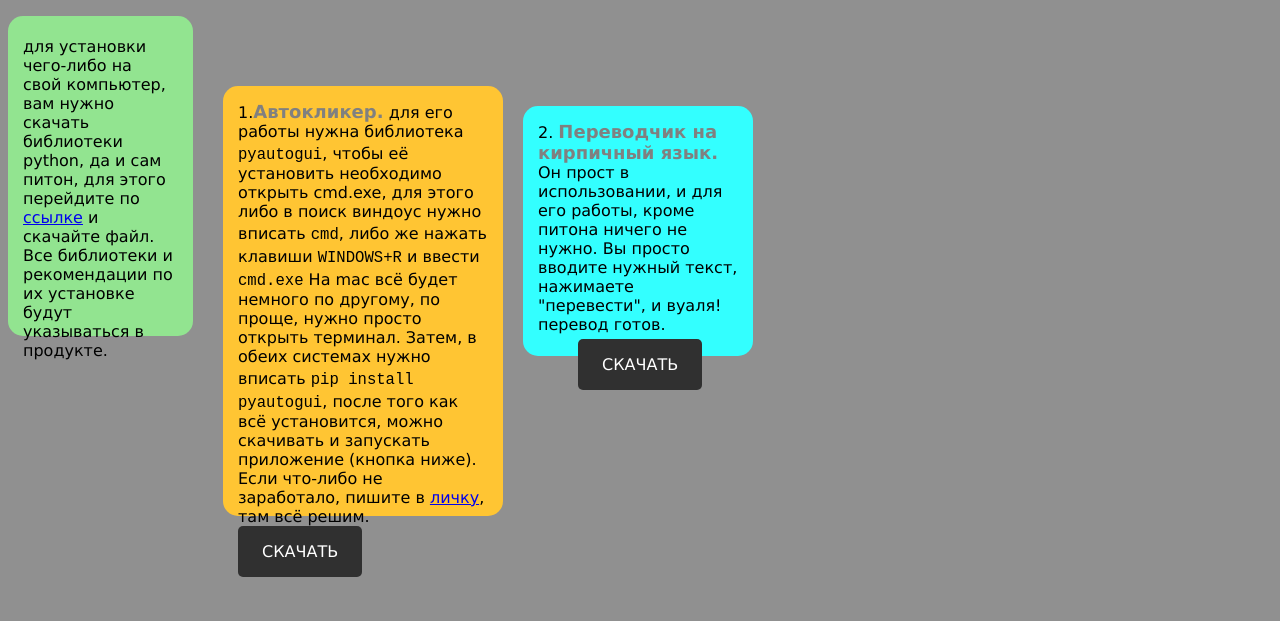
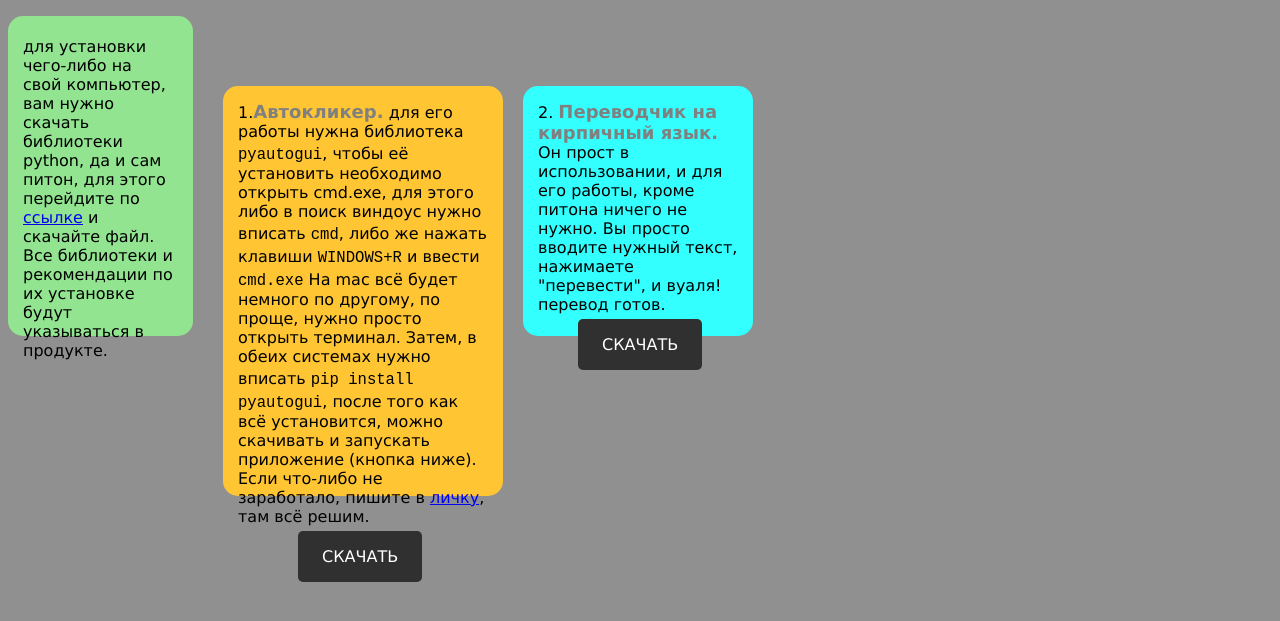
Before and after one commit to yrosla/a, a plain HTML site: page index.html in a window 1280 px wide. Shown: the part 105-726 px from the top of the page. Drawn offline with Linux system fonts and the light colour scheme.

Commit message:
Update index.html

```diff
--- a/index.html
+++ b/index.html
@@ -24,7 +24,7 @@
 	position: relative;
 	left: 200px;
 	top: -290px;
-	height: 400px;
+	height: 380px;
 	border-radius: 15px;
 	}
 	.btn {
@@ -35,6 +35,7 @@
 	text-decoration: none; /* Убираем подчёркивание */
 	border-radius: 5px; /* Скругляем уголки */
 	top: 5px;
+	position: relative;
 	left: 60px;
 	}
 	.saser{
```
